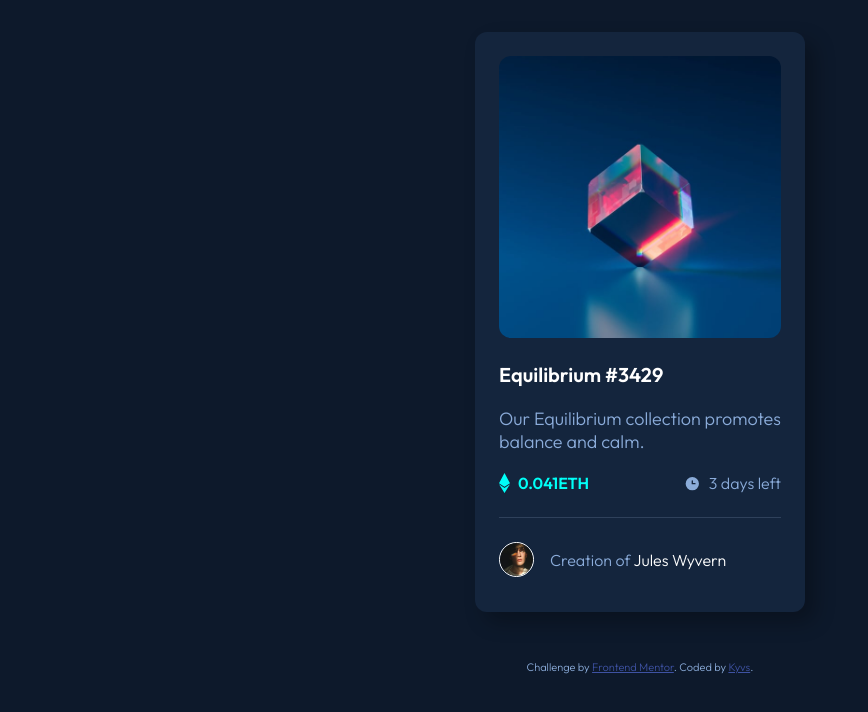
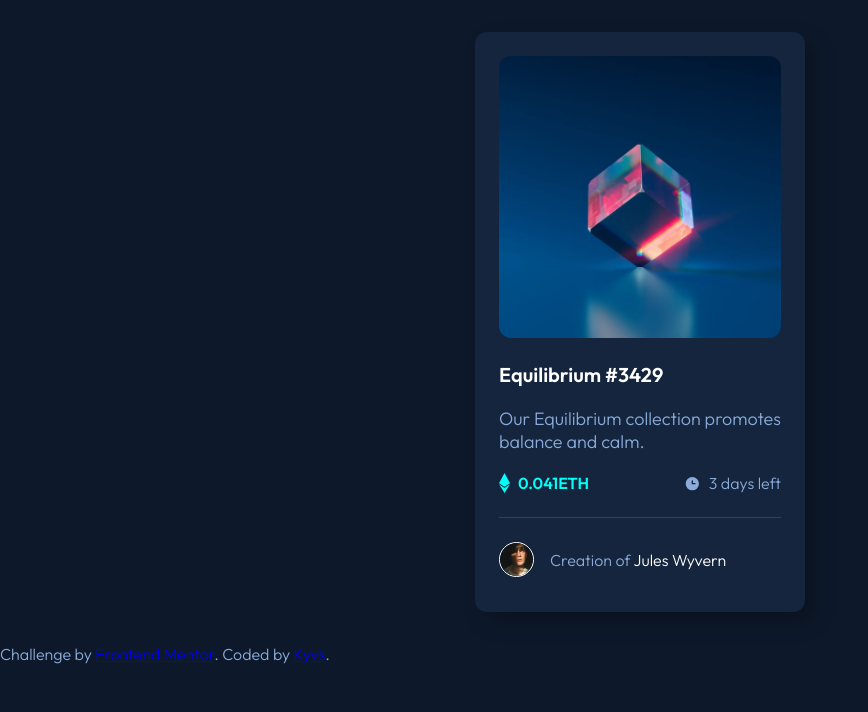
Before and after one commit to Kyvs123/nft-card, a plain HTML site: page index.html in a window 1280 px wide. Shown: the whole page, without its empty margins (0-868 px from the left). Drawn offline with Linux system fonts and the light colour scheme.

Commit message:
<section> removal

```diff
--- a/index.html
+++ b/index.html
@@ -14,18 +14,6 @@
     />
 
     <title>Frontend Mentor | NFT preview card component</title>
-
-    <!-- Feel free to remove these styles or customise in your own stylesheet 👍 -->
-    <style>
-      .attribution {
-        margin-top: 3rem;
-        font-size: 11px;
-        text-align: center;
-      }
-      .attribution a {
-        color: hsl(228, 45%, 44%);
-      }
-    </style>
   </head>
   <body>
     <main class="card">
@@ -48,7 +36,7 @@
         <p>Our Equilibrium collection promotes balance and calm.</p>
       </div>
 
-      <section class="level">
+      <article class="level">
         <div class="points">
           <img src="images/icon-ethereum.svg" alt="Ethereum icon" />
           0.041ETH
@@ -56,19 +44,19 @@
         <div class="time">
           <img src="images/icon-clock.svg" alt="Clock icon" /> 3 days left
         </div>
-      </section>
+      </article>
 
       <footer class="user">
-        <img src="images/image-avatar.png" alt=" User's avatar"  />
+        <img src="images/image-avatar.png" alt=" User's avatar" />
         <p>Creation of <span>Jules Wyvern</span></p>
       </footer>
     </main>
 
-    <div class="attribution">
+    <footer>
       Challenge by
       <a href="https://www.frontendmentor.io?ref=challenge" target="_blank"
         >Frontend Mentor</a
       >. Coded by <a href="#">Kyvs</a>.
-    </div>
+    </footer>
   </body>
 </html>
```
